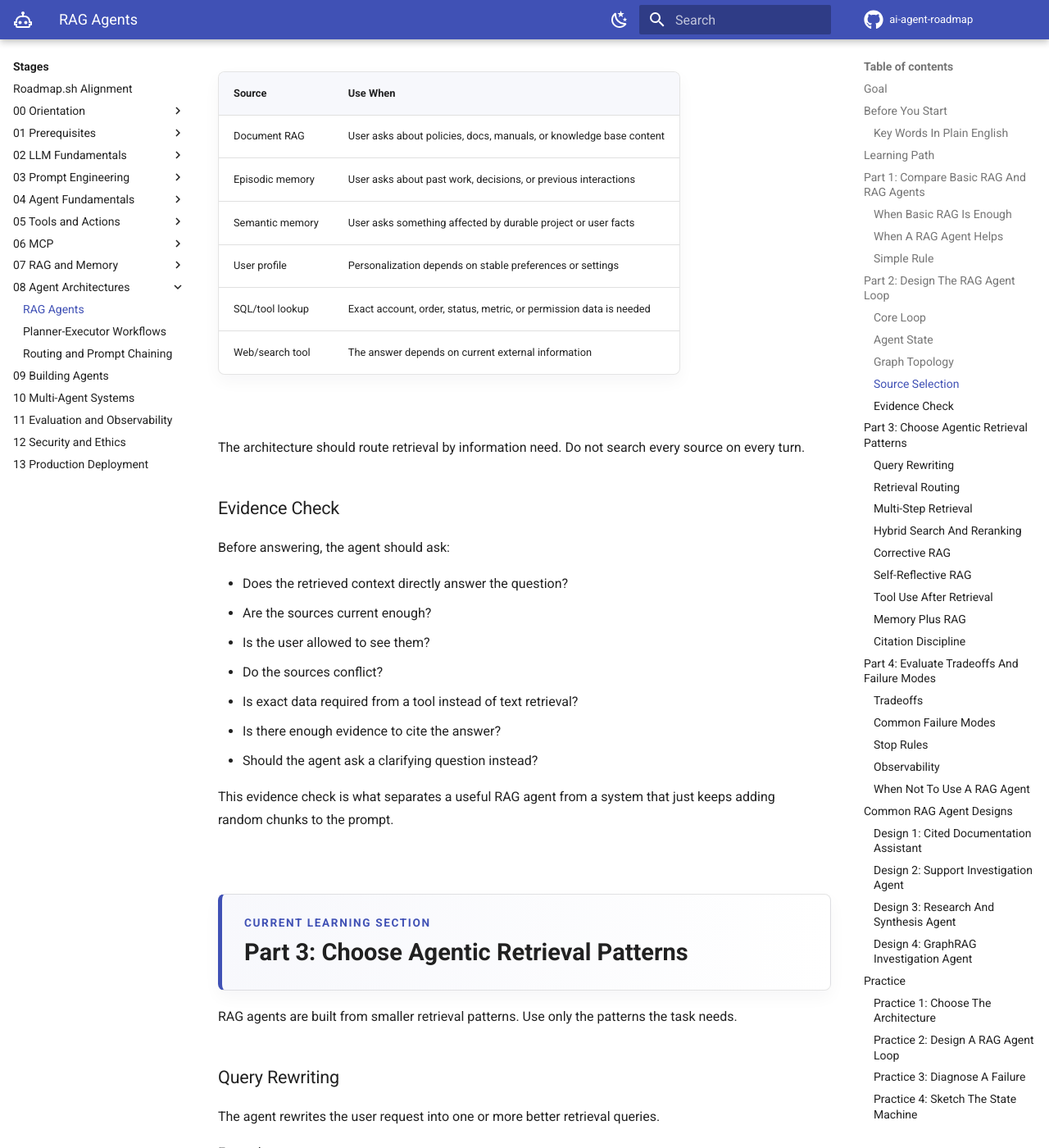
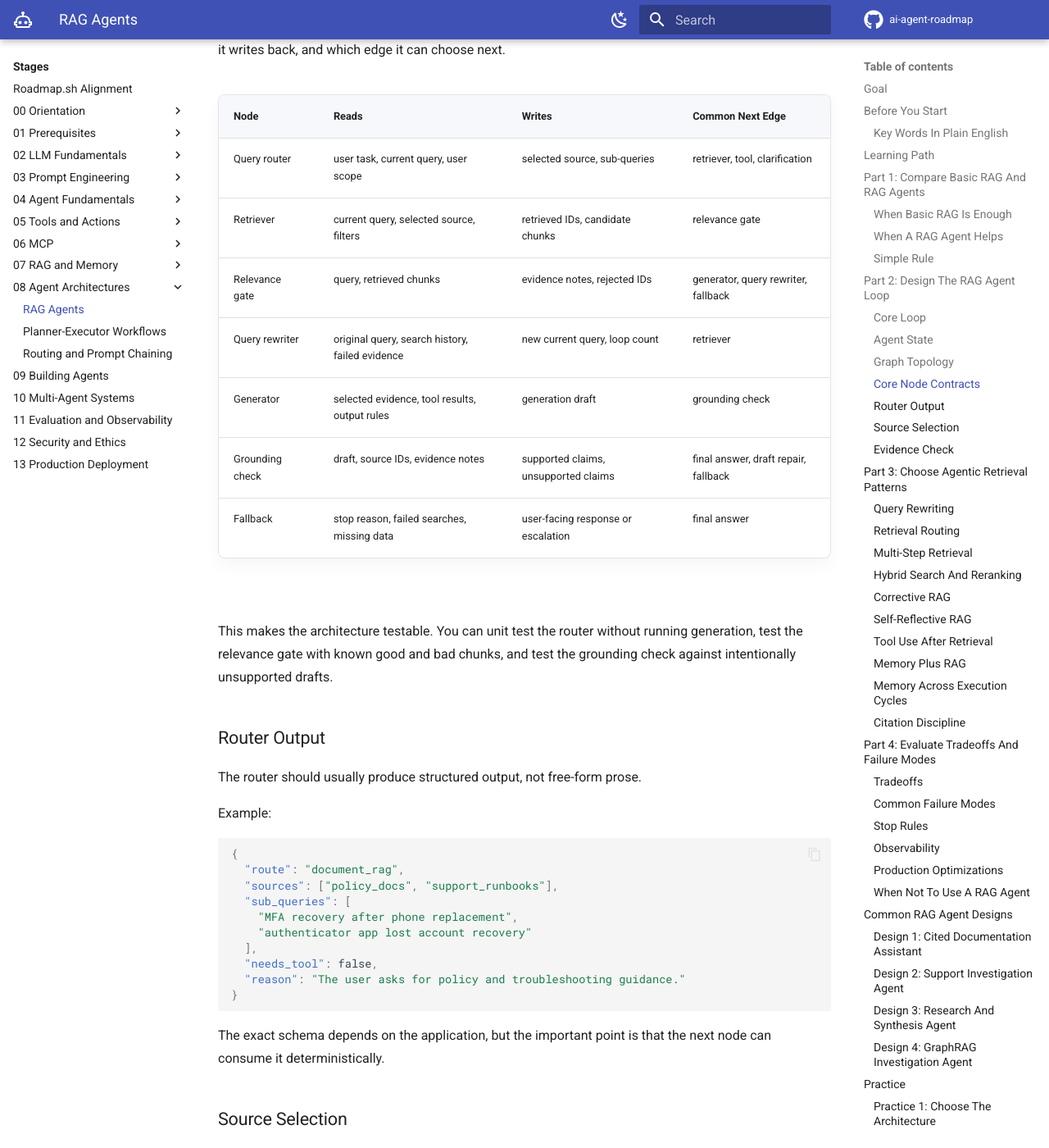
Before and after one commit to AceronX/ai-agent-roadmap, an MkDocs documentation site: the page built from docs/stages/08-agent-architectures/rag-agents/index.md, in a window 1280 px wide and 1400 px high, scrolled down 9689 px. Shown: the whole window at 82% size. Built offline with MkDocs 1.6.1 and Material for MkDocs 9.7.7, drawn with Linux system fonts in a browser that asks for light colours; comment, search, counter and statistics services are not loaded; some of the changed text lies outside the part shown.

Commit message:
feat: update rag-agents

````diff
--- a/docs/stages/08-agent-architectures/rag-agents/index.md
+++ b/docs/stages/08-agent-architectures/rag-agents/index.md
@@ -285,6 +285,47 @@ Good graph nodes are narrow:
 Avoid hiding all of this inside one large prompt. Separate nodes make the system
 easier to trace and test.
 
+### Core Node Contracts
+
+In a production RAG agent, each graph node should have a clear contract: what it
+reads from state, what it writes back, and which edge it can choose next.
+
+| Node | Reads | Writes | Common Next Edge |
+| --- | --- | --- | --- |
+| Query router | user task, current query, user scope | selected source, sub-queries | retriever, tool, clarification |
+| Retriever | current query, selected source, filters | retrieved IDs, candidate chunks | relevance gate |
+| Relevance gate | query, retrieved chunks | evidence notes, rejected IDs | generator, query rewriter, fallback |
+| Query rewriter | original query, search history, failed evidence | new current query, loop count | retriever |
+| Generator | selected evidence, tool results, output rules | generation draft | grounding check |
+| Grounding check | draft, source IDs, evidence notes | supported claims, unsupported claims | final answer, draft repair, fallback |
+| Fallback | stop reason, failed searches, missing data | user-facing response or escalation | final answer |
+
+This makes the architecture testable. You can unit test the router without
+running generation, test the relevance gate with known good and bad chunks, and
+test the grounding check against intentionally unsupported drafts.
+
+### Router Output
+
+The router should usually produce structured output, not free-form prose.
+
+Example:
+
+```json
+{
+  "route": "document_rag",
+  "sources": ["policy_docs", "support_runbooks"],
+  "sub_queries": [
+    "MFA recovery after phone replacement",
+    "authenticator app lost account recovery"
+  ],
+  "needs_tool": false,
+  "reason": "The user asks for policy and troubleshooting guidance."
+}
+```
+
+The exact schema depends on the application, but the important point is that the
+next node can consume it deterministically.
+
 ### Source Selection
 
 A RAG agent may have several retrieval sources.
@@ -507,6 +548,35 @@ RAG agents can combine external knowledge and memory.
 Keep these separated in the architecture. A product policy and a user's
 preference should not be treated as the same kind of evidence.
 
+### Memory Across Execution Cycles
+
+Agentic RAG uses memory at more than one level.
+
+| Memory Layer | Where It Lives | What It Tracks |
+| --- | --- | --- |
+| Graph state | Current agent run | current query, searched sources, retrieved IDs, loop count |
+| Short-term context | Current model call | selected evidence, recent conversation, tool results |
+| Long-term memory | External store | selected user preferences, project facts, useful past events |
+| Entity or graph memory | Graph or structured store | people, systems, documents, incidents, and relationships |
+
+The graph state is execution memory. It prevents repeated searches and makes the
+loop debuggable. Long-term memory is different: it should store selected useful
+facts or episodes, not the entire raw execution state.
+
+Bad memory design:
+
+```text
+Save every agent step and retrieve it forever.
+```
+
+Better memory design:
+
+```text
+Extract durable facts, decisions, preferences, or solved incidents.
+Store them with source, confidence, privacy level, and timestamps.
+Retrieve them only when relevant to the current task.
+```
+
 ### Citation Discipline
 
 RAG agents should cite only sources they actually used.
@@ -604,6 +674,39 @@ Useful trace fields:
 
 Without traces, RAG-agent bugs are hard to diagnose because failure can happen in
 planning, retrieval, ranking, evidence checking, generation, or tool use.
+
+### Production Optimizations
+
+RAG agents can become slow because one user task may trigger several model calls:
+route, retrieve, grade, rewrite, generate, verify, and maybe repair. Optimize the
+architecture before blaming only the final model.
+
+| Bottleneck | Symptom | Practical Fix |
+| --- | --- | --- |
+| Too many grading calls | Retrieval feels slow before generation starts | Grade chunks in parallel or grade only top candidates |
+| Expensive router | Every request pays for a strong model | Use a smaller model or rules for simple routing |
+| Repeated failed searches | Agent loops on missing information | Track `loop_count`, searched sources, and query history |
+| Oversized context | Generation is slow and distracted | Deduplicate, rerank, and trim to the smallest useful set |
+| Tool calls after weak retrieval | Agent fetches live data too early | Check document evidence before expensive tools |
+| Verification on every task | Simple answers cost too much | Run grounding checks only for sourced or high-risk answers |
+
+Hard budgets should be part of the state:
+
+```text
+max_searches = 3
+max_tool_calls = 2
+max_context_chunks = 6
+max_total_agent_steps = 8
+```
+
+When the budget is exhausted, the agent should stop gracefully:
+
+```text
+"I searched the available policy docs and support runbooks, but I could not find
+a source that answers this. I would not answer this from retrieved evidence."
+```
+
+That response is better than a confident answer from weak context.
 
 ### When Not To Use A RAG Agent
 
@@ -777,6 +880,8 @@ Before moving on, you should be able to:
 - sketch a RAG agent loop,
 - route questions to documents, memory, profiles, SQL, or tools,
 - define evidence checks and stop rules,
+- describe the core node contracts in a production RAG agent,
+- explain how graph state differs from long-term memory,
 - explain citation discipline,
 - compare RAG agents against simpler workflows by cost, latency, reliability,
   and debuggability.
````
